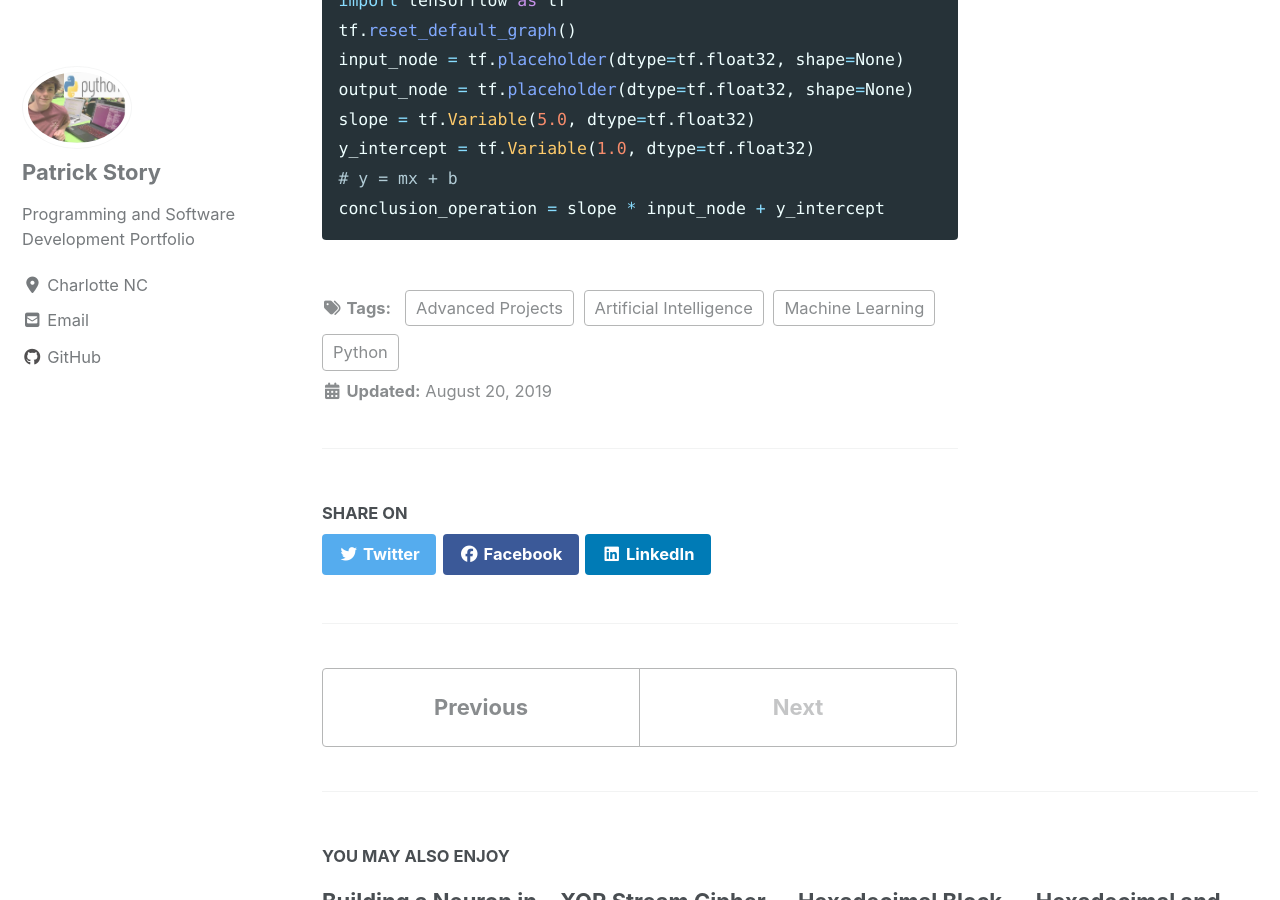
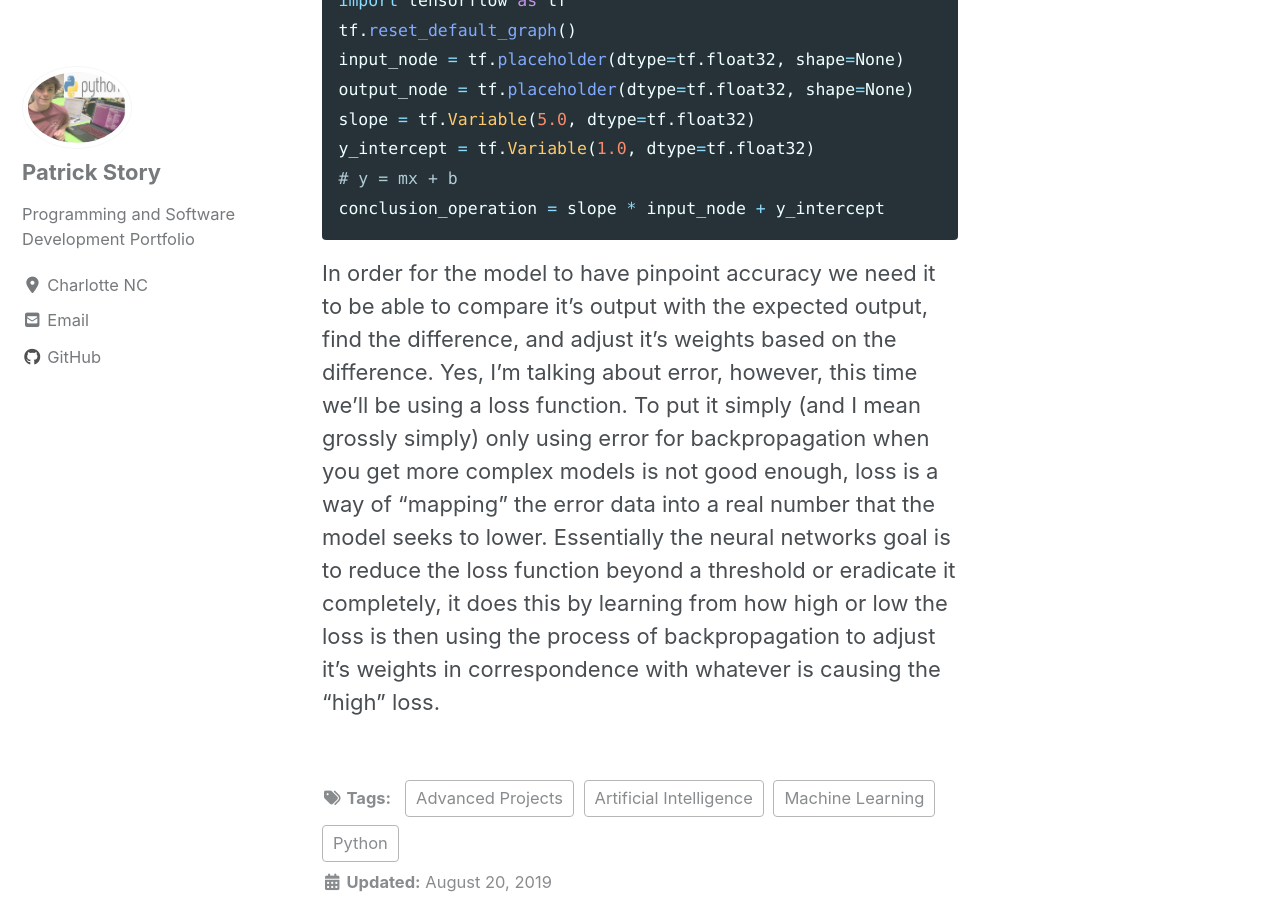
Before and after one commit to Patchyst/Patchyst.github.io, a Jekyll site: the page built from _posts/2019-08-20-tensorflow.md, in a window 1280 px wide and 900 px high, scrolled down 7056 px. Built offline with Jekyll 4.4.1, drawn with Linux system fonts in a browser that asks for light colours; cached includes are drawn as plain includes; nearby versions of some CDN libraries.

Commit message:
updating Tensor Flow project

````diff
--- a/_posts/2019-08-20-tensorflow.md
+++ b/_posts/2019-08-20-tensorflow.md
@@ -128,3 +128,4 @@
 # y = mx + b
 conclusion_operation = slope * input_node + y_intercept
 ```
+In order for the model to have pinpoint accuracy we need it to be able to compare it's output with the expected output, find the difference, and adjust it's weights based on the difference. Yes, I'm talking about error, however, this time we'll be using a loss function. To put it simply (and I mean grossly simply) only using error for backpropagation when you get more complex models is not good enough, loss is a way of "mapping" the error data into a real number that the model seeks to lower. Essentially the neural networks goal is to reduce the loss function beyond a threshold or eradicate it completely, it does this by learning from how high or low the loss is then using the process of backpropagation to adjust it's weights in correspondence with whatever is causing the "high" loss.
````
